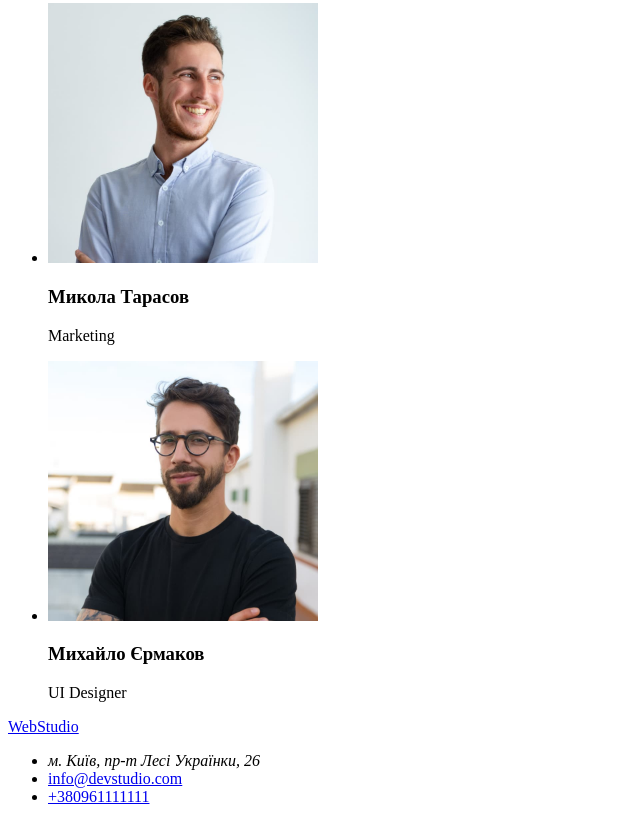
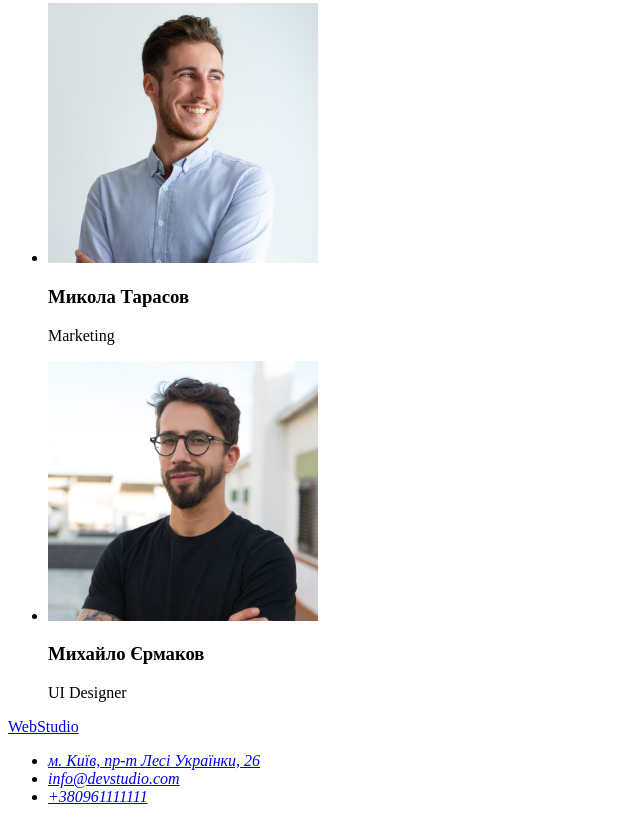
Before and after one commit to DariaKuzmenko/goit-markup-hw-01, a plain HTML site: page index.html in a window 1280 px wide. Shown: the part 2333-3155 px from the top of the page, without its empty margins (0-640 px from the left). Drawn offline with Linux system fonts and the light colour scheme.

Commit message:
Змінює футер

```diff
--- a/index.html
+++ b/index.html
@@ -99,9 +99,10 @@
 
     <footer>
         <a href="/">WebStudio</a>
+        <address>
             <ul>
                 <li>
-                <address>м. Київ, пр-т Лесі Українки, 26</address>
+                    <a href="м. Київ, пр-т Лесі Українки, 26">м. Київ, пр-т Лесі Українки, 26</a>
                 </li>
                 <li>
                     <a href="mailto:info@devstudio.com">info@devstudio.com</a>
@@ -110,6 +111,7 @@
                     <a href="tel:+380961111111">+380961111111</a>
                 </li>
             </ul>
+        </address>
     </footer>
 </body>
 </html>
```
Lines whose indentation alone changed are shown as unchanged.
